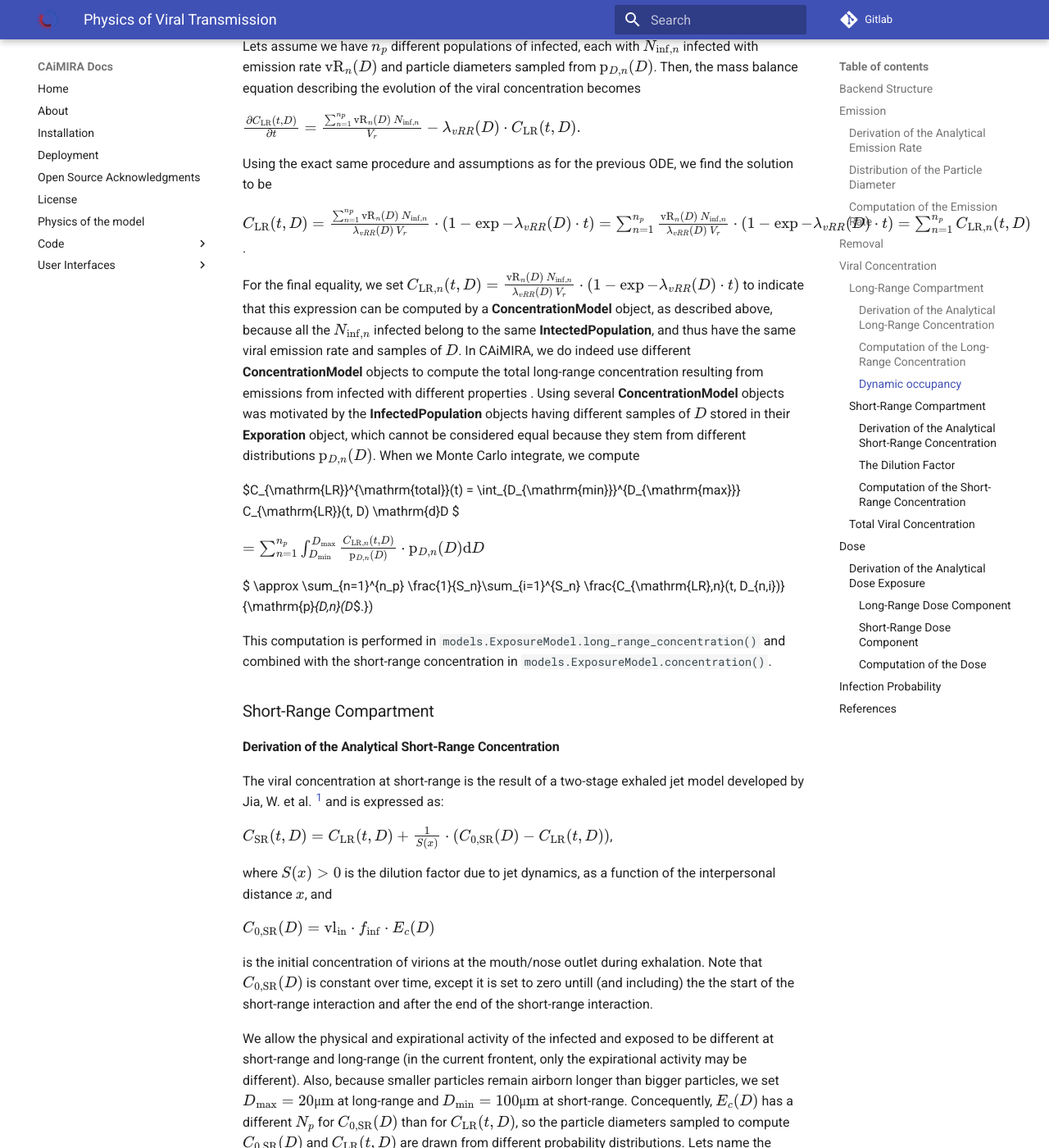
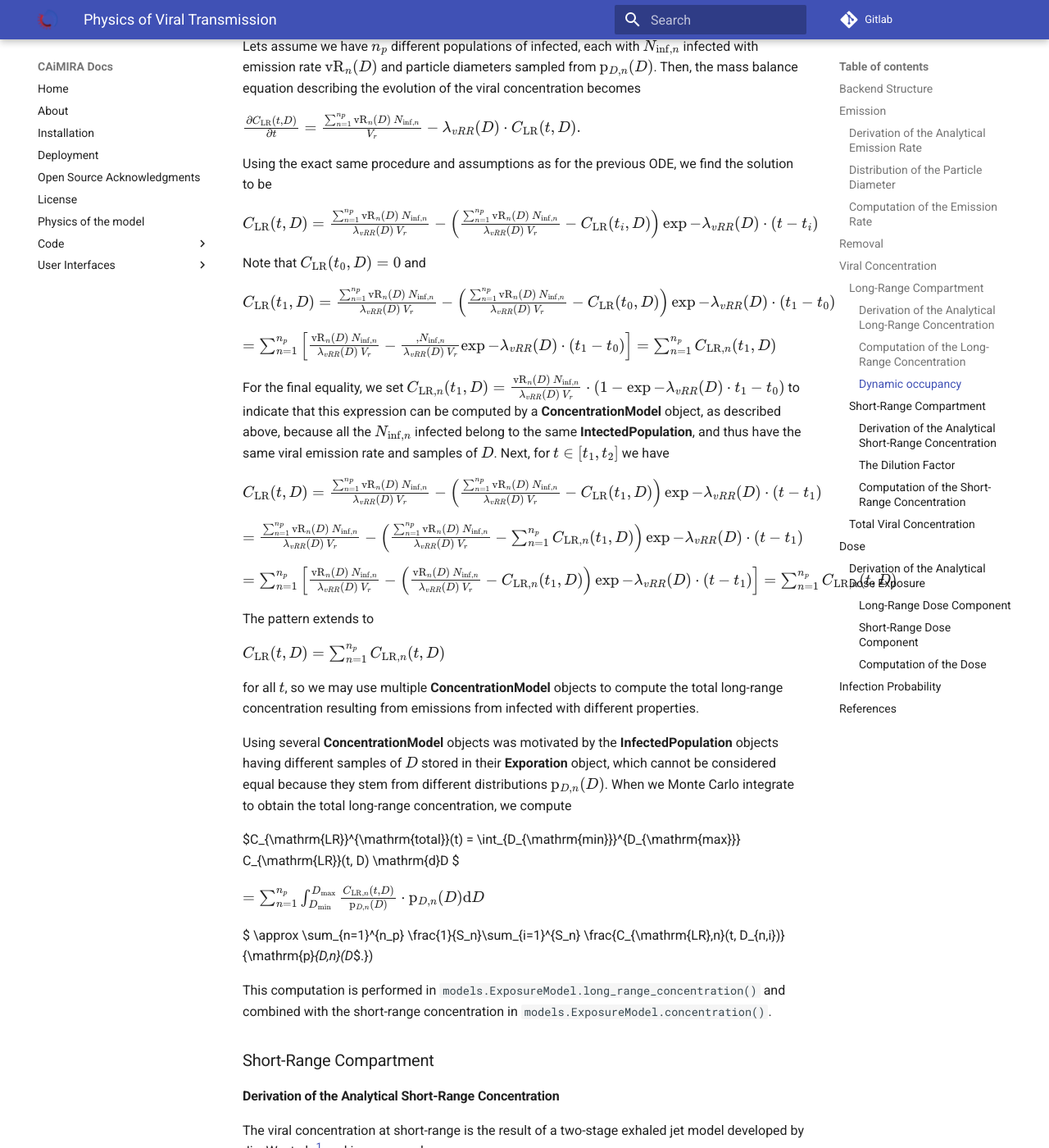
Before and after one commit to CERN/CAiMIRA, an MkDocs documentation site: the page built from caimira/docs/mkdocs/docs/code/viral_transmission.md, in a window 1280 px wide and 1400 px high, scrolled down 7868 px. Shown: the whole window at 82% size. Built offline with MkDocs 1.6.1 and Material for MkDocs 9.7.7, drawn with Linux system fonts in a browser that asks for light colours.

Commit message:
fix dunamic occupancy doc

```diff
--- a/caimira/docs/mkdocs/docs/code/viral_transmission.md
+++ b/caimira/docs/mkdocs/docs/code/viral_transmission.md
@@ -119,7 +119,6 @@ The estimate of the concentration of virus-laden particles in a given room is ba
 Most of the methods used to calculate the long-range concentration are defined in the superclass `models._ConcentrationModelBase()`, with the abstract methods `removal_rate()`, `min_background_concentration()`, and `normalization_factor()` implemented for **viral** concentrations specifically in the subclass `models.ConcentrationModel()`. Later, we will see that `models.CO2ConcentrationModel()` also inherits from `models._ConcentrationModelBase()`. The short-range virus concentration is modelled by the independent class `models.ShortRangeModel()`.
 
 ### Long-Range Compartment
-
 #### Derivation of the Analytical Long-Range Concentration
 Assuming mass balance, the change in the viral concentration equal the difference between the total emission rate per volume and the total removal rate. If we assume all the infected have the same emission rate, the total emission rate per unit volume is the product of $\mathrm{vR(D)}$ and the number of infected $N_{\mathrm{inf}}$ divided by the room volume $V_r$. The total removal rate is the product of the viral removal rate $\lambda_{\mathrm{vRR}}(t,D)$ and the current viral concentration $C_{\mathrm{LR}}(t, D)$. In conclusion, the viral concentration is described by the ordinary differential equation (ODE)
 
@@ -220,13 +219,31 @@ $\frac{\partial C_{\mathrm{LR}}(t, D)}{\partial t} = \frac{\sum_{n=1}^{n_p}\math
 
 Using the exact same procedure and assumptions as for the previous ODE, we find the solution to be
 
-$C_{\mathrm{LR}}(t, D) = \frac{\sum_{n=1}^{n_p}\mathrm{vR}_n(D)\,N_{\mathrm{inf},n}}{\lambda_{vRR}(D)\,V_r} \cdot \left(1-\exp{-\lambda_{vRR}(D)\cdot t}\right)
-=\sum_{n=1}^{n_p}\frac{\mathrm{vR}_n(D)\,N_{\mathrm{inf},n}}{\lambda_{vRR}(D)\,V_r} \cdot \left(1-\exp{-\lambda_{vRR}(D)\cdot t}\right) =\sum_{n=1}^{n_p}C_{\mathrm{LR},n}(t, D)$.
+$C_{\mathrm{LR}}(t, D)= \frac{\sum_{n=1}^{n_p}\mathrm{vR}_n(D)\,N_{\mathrm{inf},n}}{\lambda_{vRR}(D)\,V_r} - \left(\frac{\sum_{n=1}^{n_p}\mathrm{vR}_n(D)\,N_{\mathrm{inf},n}}{\lambda_{vRR}(D)\,V_r}-C_{\mathrm{LR}}(t_i, D)\right) \exp{-\lambda_{vRR}(D)\cdot (t-t_i)}$
 
-For the final equality, we set $C_{\mathrm{LR},n}(t, D)=\frac{\mathrm{vR}_n(D)\,N_{\mathrm{inf},n}}{\lambda_{vRR}(D)\,V_r} \cdot \left(1-\exp{-\lambda_{vRR}(D)\cdot t}\right)$ to indicate that this expression can be computed by a **ConcentrationModel** object, as described above, because all the $N_{\mathrm{inf},n}$ infected belong to the same **IntectedPopulation**, and thus have the same viral emission rate and samples of $D$.
-In CAiMIRA, we do indeed use different **ConcentrationModel** objects to compute the total long-range concentration resulting from emissions from infected with different properties
-. Using several **ConcentrationModel** objects was motivated by the **InfectedPopulation** objects having different samples of $D$ stored in their **Exporation** object, which cannot be considered equal because they stem from different distributions $\mathrm{p}_{D,n}(D)$.
-When we Monte Carlo integrate, we compute
+Note that $C_{\mathrm{LR}}(t_0, D)=0$ and
+
+$C_{\mathrm{LR}}(t_1, D)= \frac{\sum_{n=1}^{n_p}\mathrm{vR}_n(D)\,N_{\mathrm{inf},n}}{\lambda_{vRR}(D)\,V_r} - \left(\frac{\sum_{n=1}^{n_p}\mathrm{vR}_n(D)\,N_{\mathrm{inf},n}}{\lambda_{vRR}(D)\,V_r}-C_{\mathrm{LR}}(t_0, D)\right) \exp{-\lambda_{vRR}(D)\cdot (t_1-t_0)}$
+
+$= \sum_{n=1}^{n_p} \left[\frac{\mathrm{vR}_n(D)\,N_{\mathrm{inf},n}}{\lambda_{vRR}(D)\,V_r} - \frac{\\,N_{\mathrm{inf},n}}{\lambda_{vRR}(D)\,V_r} \exp{-\lambda_{vRR}(D)\cdot (t_1-t_0)} \right] =\sum_{n=1}^{n_p}C_{\mathrm{LR},n}(t_1, D)$
+
+
+For the final equality, we set $C_{\mathrm{LR},n}(t_1, D)=\frac{\mathrm{vR}_n(D)\,N_{\mathrm{inf},n}}{\lambda_{vRR}(D)\,V_r} \cdot \left(1-\exp{-\lambda_{vRR}(D)\cdot t_1-t_0}\right)$ to indicate that this expression can be computed by a **ConcentrationModel** object, as described above, because all the $N_{\mathrm{inf},n}$ infected belong to the same **IntectedPopulation**, and thus have the same viral emission rate and samples of $D$. Next, for $t \in [t_1, t_2]$ we have
+
+$C_{\mathrm{LR}}(t, D)= \frac{\sum_{n=1}^{n_p}\mathrm{vR}_n(D)\,N_{\mathrm{inf},n}}{\lambda_{vRR}(D)\,V_r} - \left(\frac{\sum_{n=1}^{n_p}\mathrm{vR}_n(D)\,N_{\mathrm{inf},n}}{\lambda_{vRR}(D)\,V_r}-C_{\mathrm{LR}}(t_1, D)\right) \exp{-\lambda_{vRR}(D)\cdot (t-t_1)}$
+
+$= \frac{\sum_{n=1}^{n_p}\mathrm{vR}_n(D)\,N_{\mathrm{inf},n}}{\lambda_{vRR}(D)\,V_r} - \left(\frac{\sum_{n=1}^{n_p}\mathrm{vR}_n(D)\,N_{\mathrm{inf},n}}{\lambda_{vRR}(D)\,V_r}-\sum_{n=1}^{n_p}C_{\mathrm{LR},n}(t_1, D)\right) \exp{-\lambda_{vRR}(D)\cdot (t-t_1)}$
+
+$= \sum_{n=1}^{n_p} \left[ \frac{\mathrm{vR}_n(D)\,N_{\mathrm{inf},n}}{\lambda_{vRR}(D)\,V_r} - \left(\frac{\mathrm{vR}_n(D)\,N_{\mathrm{inf},n}}{\lambda_{vRR}(D)\,V_r}-C_{\mathrm{LR},n}(t_1, D)\right) \exp{-\lambda_{vRR}(D)\cdot (t-t_1)} \right] =\sum_{n=1}^{n_p}C_{\mathrm{LR},n}(t, D)$
+
+The pattern extends to
+
+$C_{\mathrm{LR}}(t, D)=\sum_{n=1}^{n_p}C_{\mathrm{LR},n}(t, D)$
+
+for all $t$, so we may use multiple **ConcentrationModel** objects to compute the total long-range concentration resulting from emissions from infected with different properties.
+
+Using several **ConcentrationModel** objects was motivated by the **InfectedPopulation** objects having different samples of $D$ stored in their **Exporation** object, which cannot be considered equal because they stem from different distributions $\mathrm{p}_{D,n}(D)$.
+When we Monte Carlo integrate to obtain the total long-range concentration, we compute
 
 $C_{\mathrm{LR}}^{\mathrm{total}}(t) = \int_{D_{\mathrm{min}}}^{D_{\mathrm{max}}} C_{\mathrm{LR}}(t, D) \mathrm{d}D $
 
```
